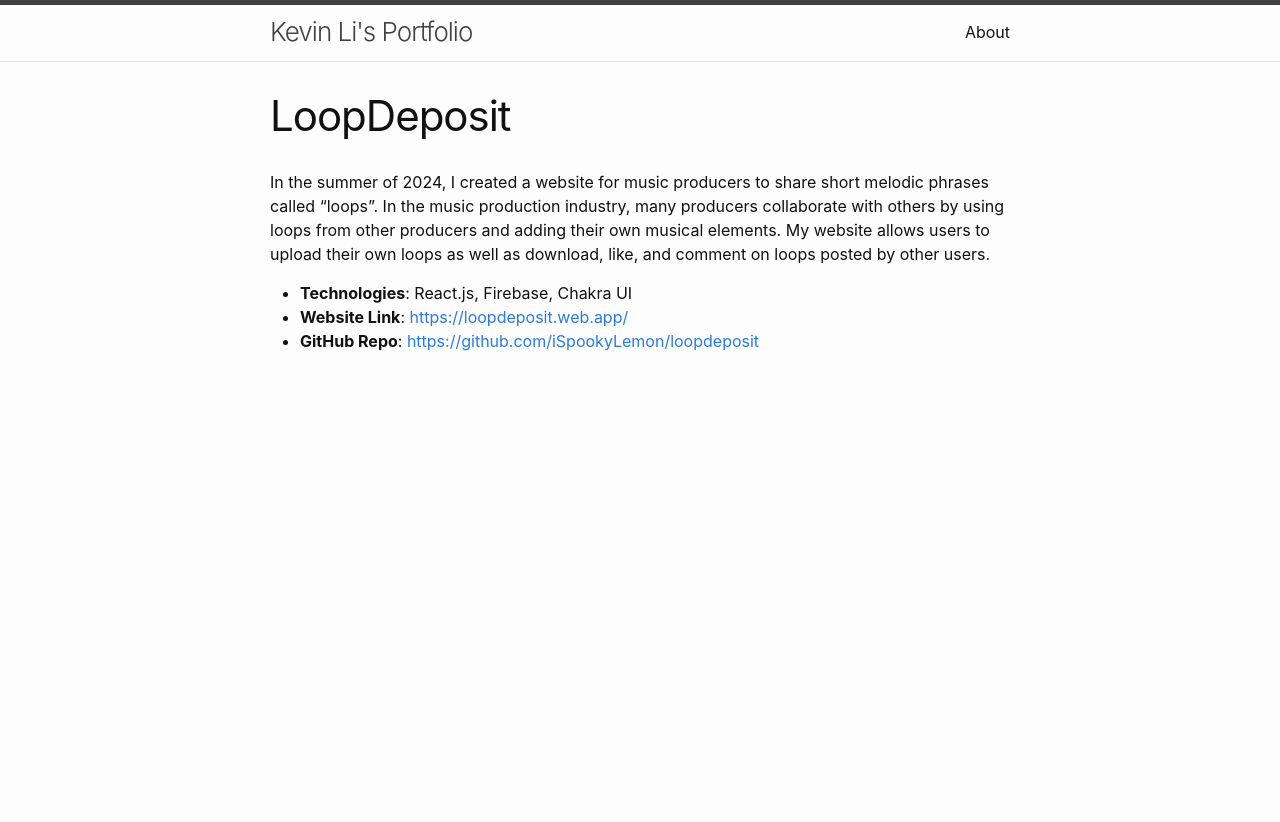
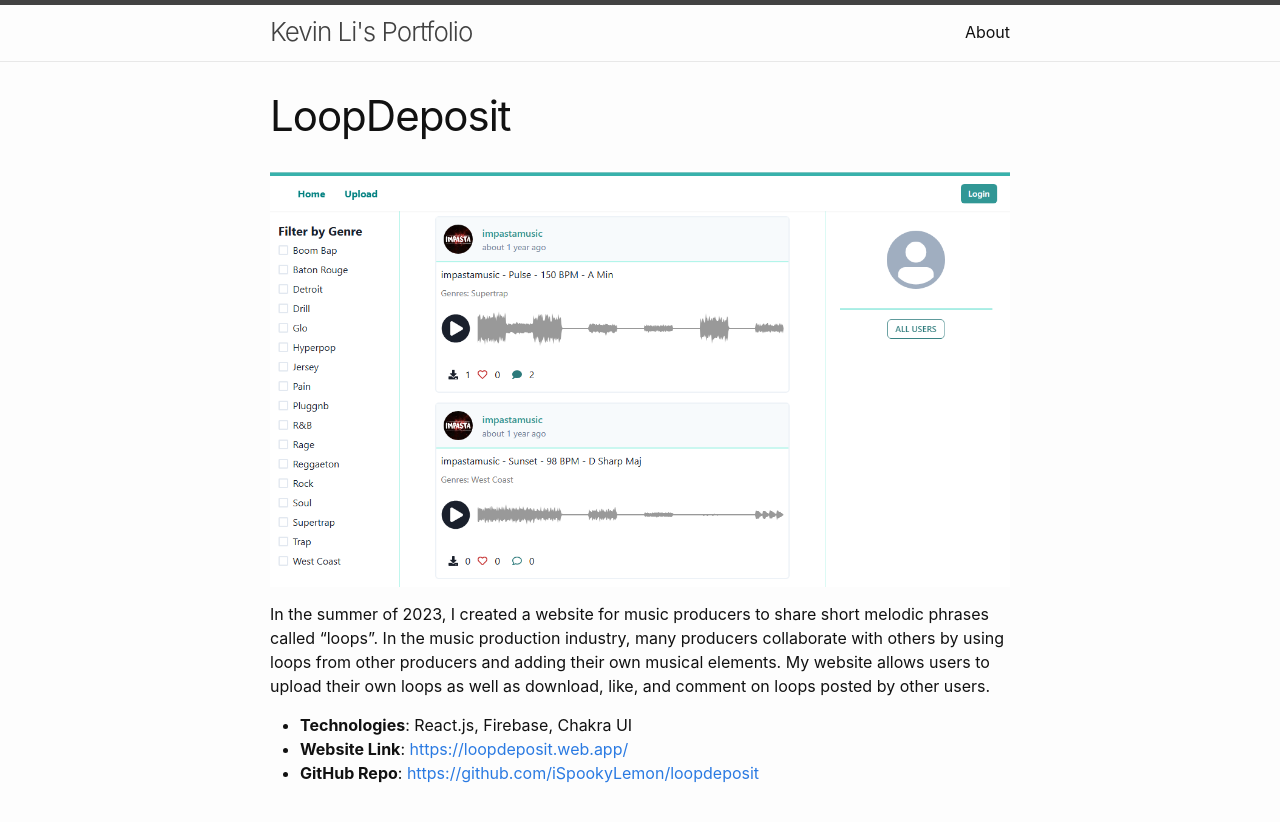
Before and after one commit to kevinli405/iSpookyLemon.github.io, a Jekyll site: the page built from _posts/2024-10-14-loopdeposit.md, in a window 1280 px wide. Shown: the top 822 px of the page. Built offline with Jekyll 4.4.1, drawn with Linux system fonts in a browser that asks for light colours.

Commit message:
Updated image alignment and layout

```diff
--- a/_posts/2024-10-14-loopdeposit.md
+++ b/_posts/2024-10-14-loopdeposit.md
@@ -1,13 +1,15 @@
 ---
 layout: post
 title: "LoopDeposit"
-date: 2024-10-14
-description: "Music producer collaboration website"
+date: 2023-10-14
+description: "Music producer collaboration website - Summer 2023"
 permalink: "loopdeposit"
 tags: [React.js, Firebase, Full Stack Development]
 ---
 
-In the summer of 2024, I created a website for music producers to share short melodic phrases called "loops". In the music production industry, many producers collaborate with others by using loops from other producers and adding their own musical elements. My website allows users to upload their own loops as well as download, like, and comment on loops posted by other users.
+![LoopDeposit Website Screenshot](assets/images/loopdeposit.png)
+
+In the summer of 2023, I created a website for music producers to share short melodic phrases called "loops". In the music production industry, many producers collaborate with others by using loops from other producers and adding their own musical elements. My website allows users to upload their own loops as well as download, like, and comment on loops posted by other users.
 
 - **Technologies**: React.js, Firebase, Chakra UI
 - **Website Link**: [https://loopdeposit.web.app/](https://loopdeposit.web.app/)
--- a/about.markdown
+++ b/about.markdown
@@ -7,4 +7,4 @@ permalink: /about/
 I am a computer science student at the University of Pennsylvania. I am interested in data science, machine learning, and music production.
 
 - **Skills**: Python, Java, OCaml
-- **Hobbies**: Basketball, Volleyball, Music Production
+- **Hobbies**: Basketball, Volleyball, Music Production, DJing
--- a/assets/css/style.scss
+++ b/assets/css/style.scss
@@ -5,3 +5,11 @@
 @import
   "minima/skins/{{ site.minima.skin | default: 'classic' }}",
   "minima/initialize";
+
+.custom-image {
+  width: 50%; /* Shrinks the image to 50% of its container's width */
+  max-width: 300px; /* Ensures it doesn't exceed 300px */
+  height: auto; /* Maintains aspect ratio */
+  margin: 0 auto; /* Centers the image horizontally (if block-level) */
+  display: block; /* Makes the image block-level for centering */
+}
```
Also changed, not shown: _posts/2024-10-14-minesweeper.md (added, +14 -0 lines), _posts/2024-10-16-cybersecurity-research.md (+4 -2 lines), assets/images/cybersecurityresearch.png (added), assets/images/loopdeposit.png (added), assets/images/minesweeper.png (added).
